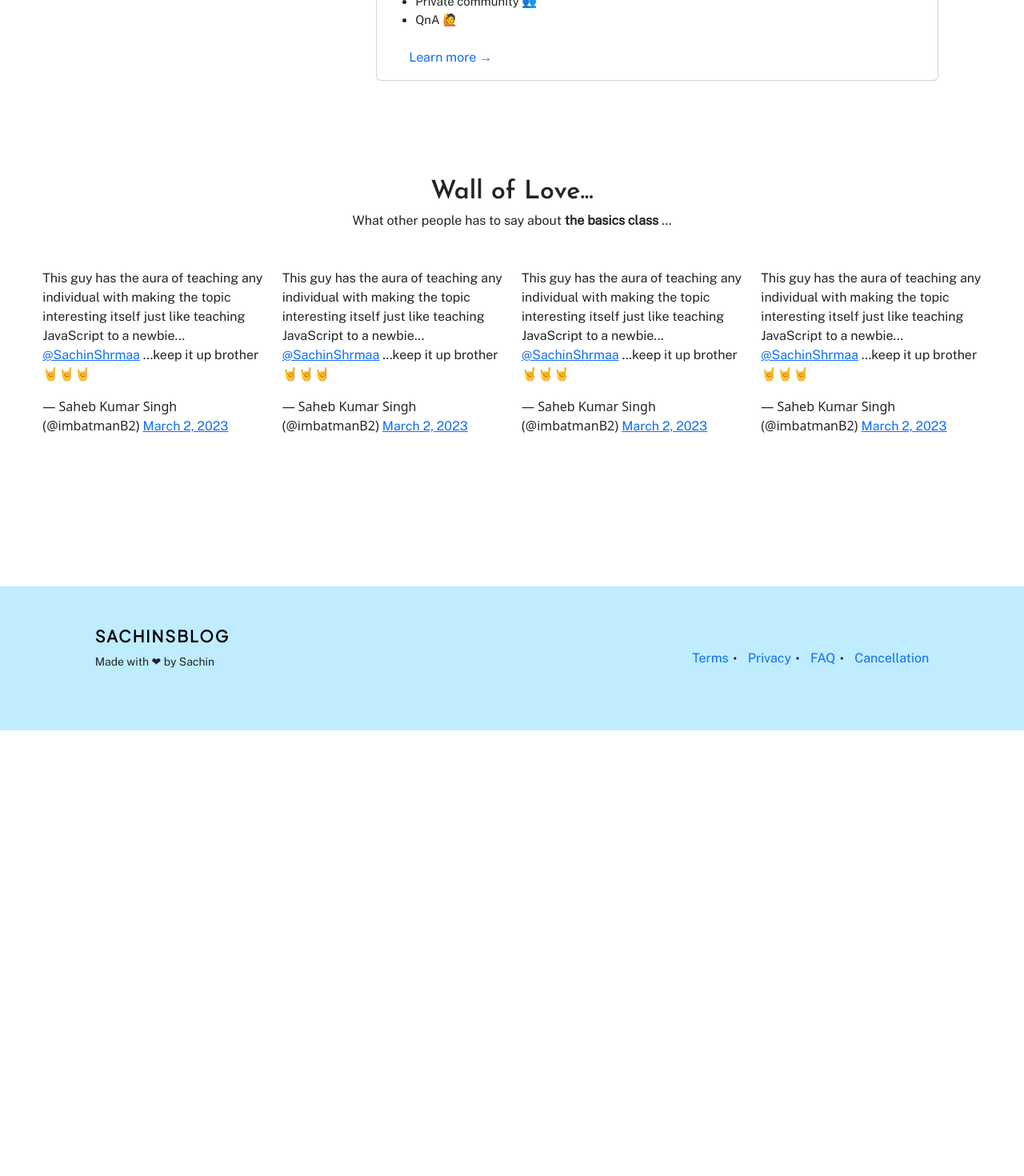
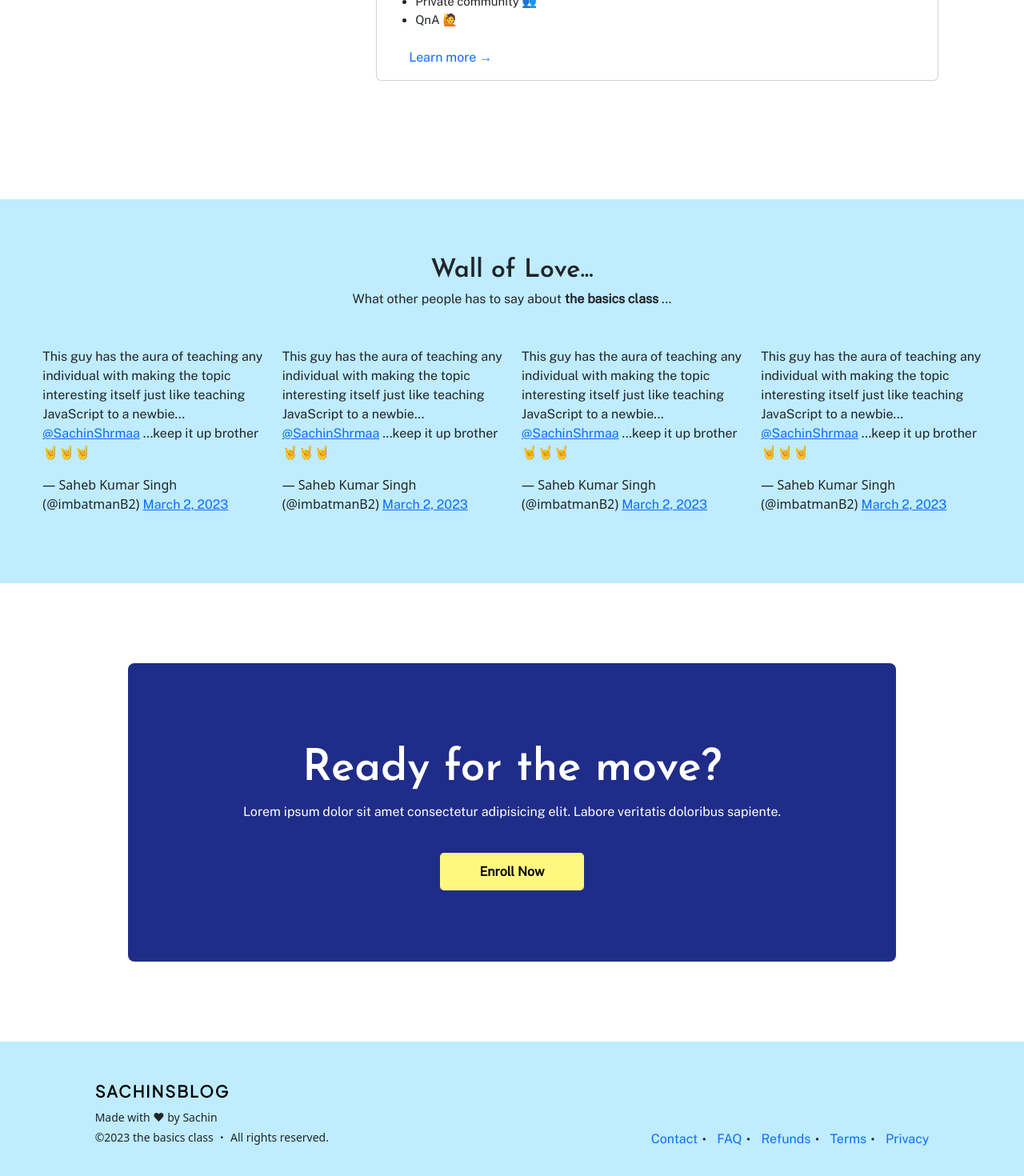
Before and after one commit to sachinshrmaa/cohort, a Next.js app: page / in a window 1280 px wide. Shown: the part 984-2454 px from the top of the page at 80% size. Before the commit the page ends 1897 px from the top, so only its background shows below. Built offline with nearby package versions, Linux system fonts and the light colour scheme.

Commit message:
added social links to footer and footer call to action card and updated testimonials section style

```diff
--- a/src/app/page.jsx
+++ b/src/app/page.jsx
@@ -4,6 +4,7 @@ import Head from './head';
 import styles from './page.module.css'
 import Link from 'next/link';
 import Script from 'next/script';
+import FooterActionCard from '../components/FooterActionCard';
 
 async function getData() {
   const res = await fetch('http://localhost:3000/api/classes')
@@ -124,7 +125,7 @@ export default async function Home() {
 
 
 
-       <div className='my-5 py-4'>
+       <div className={styles.TestimonialSection}>
           <div className="col-11 m-auto">
             <h2 className="subHeading mb-1 text-center">Wall of Love...</h2>
             <p className='mb-5 mt-1 text-center'>What other people has to say about <b>the basics class</b> ...</p>
@@ -165,6 +166,9 @@ export default async function Home() {
        </div>
 
 
+       <FooterActionCard />
+
+
     </div>
 
   </div>
--- a/src/app/page.module.css
+++ b/src/app/page.module.css
@@ -55,6 +55,12 @@
 }
 
 
+.TestimonialSection{
+    background-color:  #bfecff;
+    margin: 100px 0;
+    padding: 70px 0;
+}
+
 
 
 
--- a/src/components/AlertNotifaction.jsx
+++ b/src/components/AlertNotifaction.jsx
@@ -5,9 +5,8 @@ import styles from '../styles/AlertToast.module.css'
 const AlertNotification = () => {
     return (
         <div className={styles.alertToast}>
-            <div className="col-md-10 m-auto d-flex justify-content-between">
+            <div className="col-md-10 m-auto">
                 <p className="m-0">Frontend Web Development MasterClass is LIVE! <Link href="/frontent-web-development">Enroll Now</Link></p>
-                <button type="button" class="btn-close" aria-label="Close"></button>
             </div>
         </div>
     );
--- a/src/components/Footer.jsx
+++ b/src/components/Footer.jsx
@@ -6,19 +6,35 @@ const Footer = () => {
         <div className={styles.footerSection}>
 
             <div className="row col-md-10 m-auto align-items-center">
-                <div className="col-md-4 col-12 mb-4 d-flex justify-content-center justify-content-md-start">
-                    <a href="https://sachinsblog.in" className="text-decoration-none text-dark">
-                        <h5 className={styles.footerBrand}>SachinsBlog</h5>
-                        <small>Made with ❤ by Sachin</small>
-                    </a>
+                <div className="col-md-4 col-12 mb-4 d-flex justify-content-center justify-content-md-start ">
+                    <div>
+                        <Link href="https://sachinsblog.in/" className="text-decoration-none">
+                            <h5 className={styles.footerBrand}>Sachinsblog</h5>
+                        </Link>
+                        <small>Made with ❤ by Sachin</small> <br />
+                        <small>©2023 the basics class ・ All rights reserved.</small>
+                    </div>
                 </div>
 
                 <div className="col-md-8 col-12 d-flex justify-content-md-end  justify-content-center">
-                    <Link href='/legal/terms' className="ms-md-2 text-decoration-none">Terms</Link> ・
-                    <Link href='/legal/privacy' className="ms-2 text-decoration-none">Privacy</Link> ・
-                    <Link href='/legal/faq' className="ms-2 text-decoration-none">FAQ</Link> ・
-                    <Link href='/legal/refund' className="ms-2 text-decoration-none">Cancellation</Link>
+
+                    <div className="row">
+                        <div className="d-flex justify-content-md-end  justify-content-center mb-3">
+                            <a href='https://github.com/sachinshrmaa' target='_blank' rel="noreferrer"  className="ms-4 text-decoration-none"><i className="bi bi-github"></i> </a> <br />
+                            <a href='https://www.linkedin.com/company/thebasicsclass/' target='_blank' rel="noreferrer"  className="ms-4 text-decoration-none"><i className="bi bi-linkedin"></i> </a> <br />
+                        </div>
+
+                        <div className="d-flex justify-content-md-end  justify-content-center ">
+                            <Link href='/support/contact' className="ms-md-2 text-decoration-none">Contact</Link> ・
+                            <Link href='/legal/faq' className="ms-md-2 text-decoration-none">FAQ</Link> ・
+                            <Link href='/legal/refund' className="ms-md-2 text-decoration-none ">Refunds</Link> ・
+                            <Link href='/legal/terms' className="ms-md-2 text-decoration-none ">Terms</Link> ・
+                            <Link href='/legal/privacy' className="ms-2 text-decoration-none ">Privacy</Link>
+                        </div>
+
+                    </div>
                 </div>
+
             </div>
 
         </div>
--- /dev/null
+++ b/src/components/FooterActionCard.jsx
@@ -0,0 +1,14 @@
+
+import styles from '../styles/FooterActionCard.module.css'
+
+const FooterActionCard = () => {
+    return (
+        <div className={styles.footerActionCard}>
+            <h1 className={styles.footerCardTitle}>Ready for the move?</h1>
+            <p className={styles.footerCardPara}>Lorem ipsum dolor sit amet consectetur adipisicing elit. Labore veritatis doloribus sapiente.</p>
+            <a href="/frontend-web-development" className={styles.footerCardBtn}>Enroll Now</a>
+        </div>
+    );
+}
+
+export default FooterActionCard;
--- a/src/pages/_app.jsx
+++ b/src/pages/_app.jsx
@@ -2,6 +2,7 @@ import Navbar from "../components/Navbar"
 import AlertNotification from "../components/AlertNotifaction"
 import Footer from "../components/Footer"
 import 'bootstrap/dist/css/bootstrap.css'
+import 'bootstrap-icons/font/bootstrap-icons.css'
 import { useEffect } from "react"
 import '../styles/globals.css'
 
--- /dev/null
+++ b/src/styles/FooterActionCard.module.css
@@ -0,0 +1,43 @@
+
+
+
+.footerActionCard{
+    background-color: #1f2d89;
+    color: #fff;
+    padding: 100px 0;
+    width: 75%;
+    margin: auto;
+    border-radius: 8px;
+    border: 0px;
+    text-align: center;
+}
+
+.footerCardTitle{
+    font-family: 'Josefin Sans', sans-serif;
+    font-size: 55px;
+    font-weight: 600;
+}
+
+.footerCardPara{
+    margin-bottom: 50px;
+}
+
+.footerCardBtn{
+    padding: 14px 50px;
+    border: 0px;
+    border-radius: 5px;
+    text-decoration: none;
+    background-color: #fff880;
+    color: #000;
+    font-weight: 600;
+}
+
+.footerCardBtn:hover{
+    background-color: #fffbb4;
+    color: #000;
+}
+
+
+.footerActionCard:hover{
+    box-shadow: 0px 3px 15px 10px #d8d8d8;
+}
--- a/src/styles/Home.module.css
+++ /dev/null
@@ -1,89 +0,0 @@
-
-
-
-.heroSection{
-    background-color: #1f2d89;
-    height: 500px;
-    color: #fafafa;
-}
-
-
-.heroTitle{
-    font-family: 'Josefin Sans', sans-serif;
-    font-size: 55px;
-    font-weight: 600;
-}
-
-.heroImg{
-    margin-top: 50px;
-}
-
-.emailInp{
-    height: 40px;
-    width: 250px;
-    border: 0px solid;
-    padding: 0 10px;
-    border-radius: 5px;
-    margin-right: 10px;
-}
-
-.emailSubmit{
-    height: 40px;
-    border-radius: 5px;
-    border: 0px;
-    background-color: #fafafa;
-    color: #1f2d89;
-    font-weight: 600;
-    text-transform: capitalize;
-    padding: 0 20px;
-}
-
-.emailSubmit:hover{
-    background-color: #fff880;
-    color: #000;
-}
-
-
-
-.mainSection{
-    padding: 100px 0;
-    height: auto;
-    min-height: 600px;
-}
-
-
-
-
-
-
-
-
-
-@media only screen and (max-width: 600px) {
-
-    .heroSection{
-        height: auto;
-        padding: 100px 0;
-    }
-
-    .heroImg{
-        display: none;
-    }
-
-    .emailInp{
-        width: 100%;
-    }
-
-    .emailSubmit{
-        width: 100%;
-        font-weight: 600;
-        padding: 0 5px;
-    }
-
-
-    .mainSection{
-        padding: 50px 0;
-        height: auto;
-    }
-
-}
--- a/src/styles/globals.css
+++ b/src/styles/globals.css
@@ -77,6 +77,10 @@ p, li, a{
 }
 
 
+.bi-linkedin, .bi-github{
+    font-size: 27px;
+}
+
 
 
 
```
Also changed, not shown: src/classes/Classes.jsx (+1 -1 lines), src/styles/AlertToast.module.css (line endings or trailing spaces).
